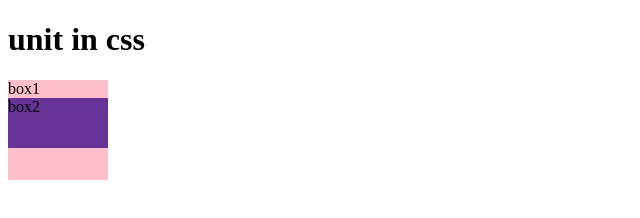
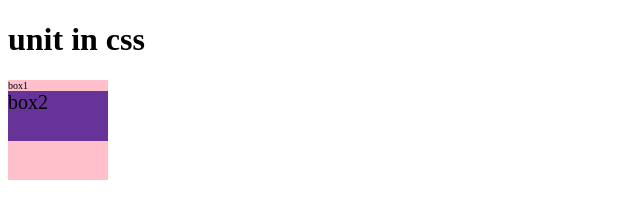
Before and after one commit to Sonukumar201995/css_practice-02, a plain HTML site: page index.html in a window 1280 px wide. Shown: the whole page, without its empty margins (0-640 px from the left). Drawn offline with Linux system fonts and the light colour scheme.

Commit message:
unit em property

```diff
--- a/style.css
+++ b/style.css
@@ -2,6 +2,7 @@
     height: 100px;
     width: 100px;
     background-color: pink;
+    font-size: 10px;
 }
 
 #box2
@@ -9,4 +10,5 @@
     height: 50px;
     width: 100%;
     background-color: rebeccapurple;
+    font-size: 2em;
 }
```
